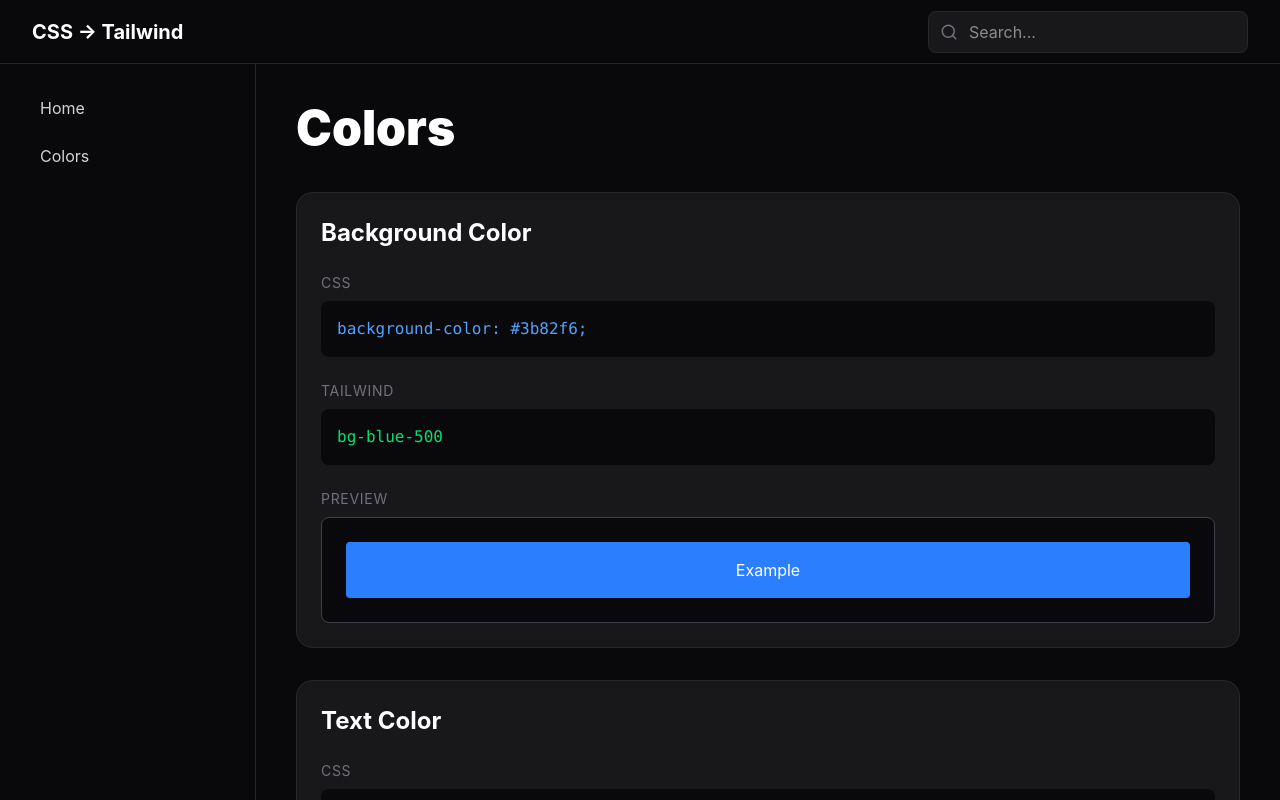
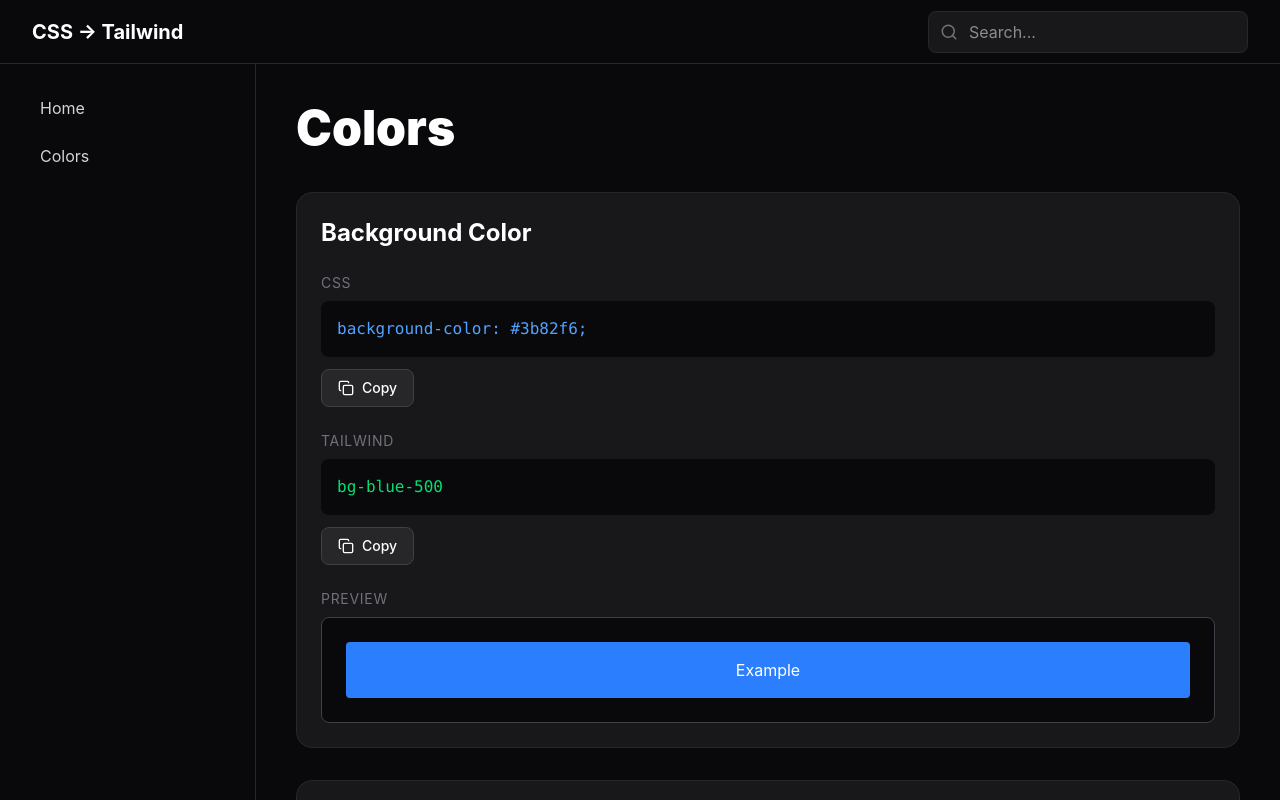
Before and after one commit to itzmitto/css-tailwind-guide, a React (Vite) app: page /colors in a window 1280 px wide. Shown: the top 800 px of the page. Built offline with nearby package versions, Linux system fonts and the light colour scheme.

Commit message:
copy button toegevoegd

```diff
--- a/src/components/cards/ExampleCard.tsx
+++ b/src/components/cards/ExampleCard.tsx
@@ -1,3 +1,5 @@
+import CopyButton from "../ui/CopyButton";
+
 type ExampleCardProps = {
     title: string;
     css: string;
@@ -20,9 +22,13 @@
                     CSS
                 </p>
 
-                <pre className="rounded-lg bg-zinc-950 p-4 text-blue-400 overflow-x-auto">
-                    <code>{css}</code>
-                </pre>
+                <div className="space-y-3">
+                    <pre className="overflow-x-auto rounded-lg bg-zinc-950 p-4 text-blue-400">
+                        <code>{css}</code>
+                    </pre>
+
+                    <CopyButton text={css} />
+                </div>
             </div>
 
             <div className="mt-6">
@@ -30,9 +36,13 @@
                     Tailwind
                 </p>
 
-                <pre className="rounded-lg bg-zinc-950 p-4 text-green-400 overflow-x-auto">
-                    <code>{tailwind}</code>
-                </pre>
+                <div className="space-y-3">
+                    <pre className="overflow-x-auto rounded-lg bg-zinc-950 p-4 text-green-400">
+                        <code>{tailwind}</code>
+                    </pre>
+
+                    <CopyButton text={tailwind} />
+                </div>
             </div>
 
             <div className="mt-6">
--- a/src/components/ui/CopyButton.tsx
+++ b/src/components/ui/CopyButton.tsx
@@ -0,0 +1,30 @@
+import { useState } from "react";
+import { Copy, Check } from "lucide-react";
+
+type CopyButtonProps = {
+    text: string;
+};
+
+export default function CopyButton({ text }: CopyButtonProps) {
+    const [copied, setCopied] = useState(false);
+
+    async function handleCopy() {
+        await navigator.clipboard.writeText(text);
+
+        setCopied(true);
+
+        setTimeout(() => {
+            setCopied(false);
+        }, 2000);
+    }
+
+    return (
+        <button
+            onClick={handleCopy}
+            className="flex items-center gap-2 rounded-lg border border-zinc-700 bg-zinc-800 px-4 py-2 text-sm font-medium text-white transition hover:border-blue-500 hover:bg-zinc-700"
+        >
+            {copied ? <Check size={16} /> : <Copy size={16} />}
+            {copied ? "Copied!" : "Copy"}
+        </button>
+    );
+}
```
